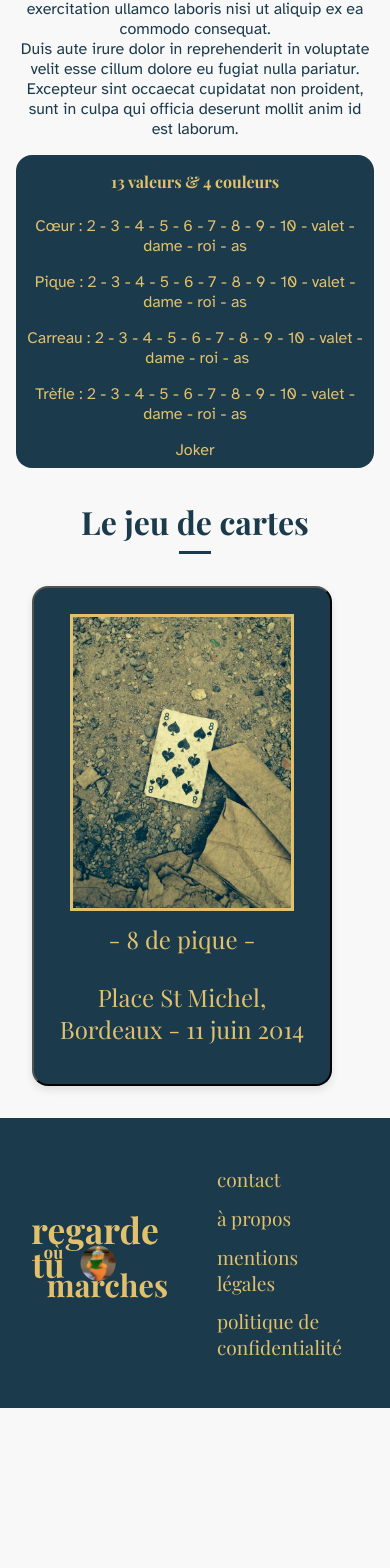
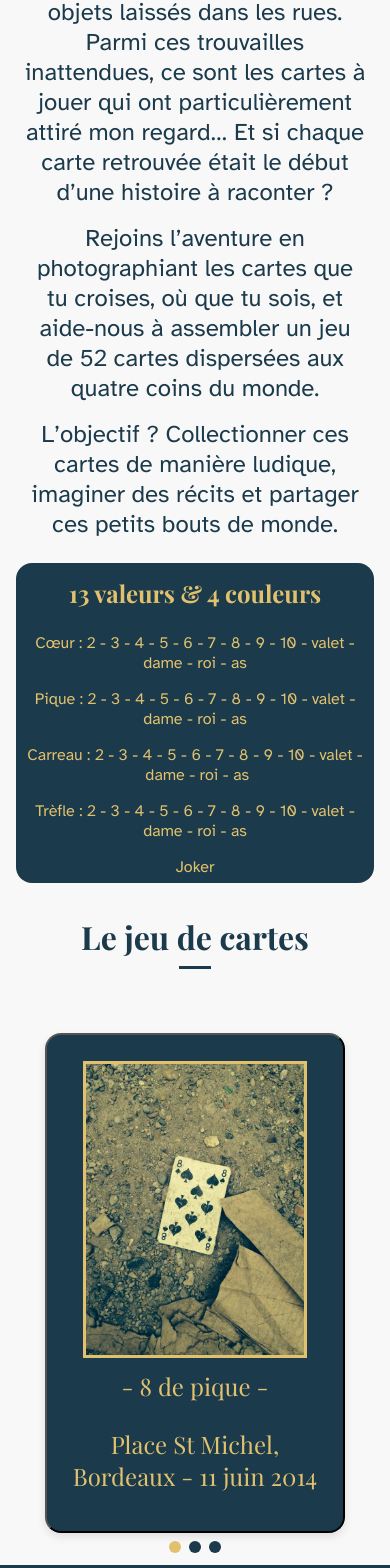
Before and after one commit to Ccilpy/regarde-ou-tu-marches, a React (Vite) app in the folder client/: page / in a window 390 px wide. Shown: the part 424-1992 px from the top of the page. Before the commit the page ends 1832 px from the top, so only its background shows below. Built offline with nearby package versions, Linux system fonts and the light colour scheme.

Commit message:
add swiper and policy and mentions

```diff
--- /dev/null
+++ b/client/src/components/Carousel/index.tsx
@@ -0,0 +1,45 @@
+import { Pagination } from "swiper/modules";
+import { Swiper, SwiperSlide } from "swiper/react";
+import "swiper/css";
+import "swiper/css/pagination";
+import Card from "../Card";
+import "./style.css";
+import useWindowWidth from "../../services/useWindowWidth";
+
+// interface CardCarouselProps {
+//     // Tu peux ajouter des props ici si nécessaire
+//   }
+
+const CardCarousel = (): JSX.Element => {
+  const windowWidth = useWindowWidth();
+
+  return (
+    <article className="card-carousel-container">
+      {windowWidth <= 768 ? (
+        <Swiper
+          modules={[Pagination]}
+          pagination={{ clickable: true }}
+          spaceBetween={10}
+          slidesPerView={1}
+          className="swiper-mobile"
+        >
+          <SwiperSlide>
+            <Card />
+          </SwiperSlide>
+          <SwiperSlide>
+            <Card />
+          </SwiperSlide>
+          <SwiperSlide>
+            <Card />
+          </SwiperSlide>
+        </Swiper>
+      ) : (
+        <div className="card-grid desktop-only">
+          <Card />
+        </div>
+      )}
+    </article>
+  );
+};
+
+export default CardCarousel;
--- /dev/null
+++ b/client/src/components/Carousel/style.css
@@ -0,0 +1,69 @@
+.card-carousel-container {
+  display: flex;
+  justify-content: center;
+  align-items: center;
+  margin-top: 2rem;
+  width: 100%;
+}
+
+.card-grid {
+  display: grid;
+  grid-template-columns: repeat(3, 1fr);
+  gap: 1.25rem;
+  width: 100%;
+}
+
+.swiper-mobile {
+  display: none;
+}
+
+.card-grid.desktop-only {
+  display: none;
+}
+
+.swiper-pagination-bullet {
+  background-color: var(--primaryColor);
+  border-radius: 50%;
+  width: 12px;
+  height: 12px;
+  opacity: 1;
+  transition: background-color 0.3s ease;
+}
+
+.swiper-pagination-bullet-active {
+  background-color: var(--secondaryColor);
+}
+
+@media (max-width: 768px) {
+  .swiper-mobile {
+    display: block;
+    width: 100%;
+  }
+
+  .card-grid.desktop-only {
+    display: none;
+  }
+
+  .swiper-slide {
+    display: flex;
+    justify-content: center;
+    align-items: center;
+  }
+
+  .swiper-wrapper {
+    padding: 0 2 1rem;
+  }
+}
+
+@media (min-width: 769px) {
+  .card-grid.desktop-only {
+    display: grid;
+    grid-template-columns: repeat(4, 1fr);
+    gap: 2rem;
+    width: 100%;
+  }
+
+  .swiper-mobile {
+    display: none;
+  }
+}
--- a/client/src/components/Footer/index.tsx
+++ b/client/src/components/Footer/index.tsx
@@ -22,19 +22,37 @@ export default function Footer() {
           </li>
           <li>
             {" "}
-            <Link to="/about" className="link-footer">
+            <Link
+              to="/about"
+              className="link-footer"
+              onClick={() => {
+                window.scrollTo({ top: 0, behavior: "smooth" });
+              }}
+            >
               à propos
             </Link>
           </li>
           <li>
             {" "}
-            <Link to="/legal-mentions" className="link-footer">
+            <Link
+              to="/legal-mentions"
+              className="link-footer"
+              onClick={() => {
+                window.scrollTo({ top: 0, behavior: "smooth" });
+              }}
+            >
               mentions légales
             </Link>
           </li>
           <li>
             {" "}
-            <Link to="/privacy-policy" className="link-footer">
+            <Link
+              to="/privacy-policy"
+              className="link-footer"
+              onClick={() => {
+                window.scrollTo({ top: 0, behavior: "smooth" });
+              }}
+            >
               politique de confidentialité
             </Link>
           </li>
--- a/client/src/pages/Home/index.tsx
+++ b/client/src/pages/Home/index.tsx
@@ -1,5 +1,5 @@
 import "./style.css";
-import Card from "../../components/Card";
+import CardCarousel from "../../components/Carousel";
 
 export default function Home() {
   return (
@@ -7,20 +7,23 @@ export default function Home() {
       <section className="home-text-container">
         <h1 className="section-title">Regarde où tu marches</h1>
         <article className="home-text">
-          <p>Lorem ipsum dolor sit amet</p>
-          <p>
-            Consectetur adipiscing elit, sed do eiusmod tempor incididunt ut
-            labore et dolore magna aliqua.
+          <p className="home-paragraph">
+            Regarde où tu marches est un jeu captivant, né d'une simple
+            curiosité : celle d’observer les objets laissés dans les rues. Parmi
+            ces trouvailles inattendues, ce sont les cartes à jouer qui ont
+            particulièrement attiré mon regard… Et si chaque carte retrouvée
+            était le début d’une histoire à raconter ?
           </p>
-          <p>
-            Ut enim ad minim veniam, quis nostrud exercitation ullamco laboris
-            nisi ut aliquip ex ea commodo consequat.
+
+          <p className="home-paragraph">
+            Rejoins l’aventure en photographiant les cartes que tu croises, où
+            que tu sois, et aide-nous à assembler un jeu de 52 cartes dispersées
+            aux quatre coins du monde.
           </p>
-          <p>
-            Duis aute irure dolor in reprehenderit in voluptate velit esse
-            cillum dolore eu fugiat nulla pariatur. Excepteur sint occaecat
-            cupidatat non proident, sunt in culpa qui officia deserunt mollit
-            anim id est laborum.
+
+          <p className="home-paragraph">
+            L’objectif ? Collectionner ces cartes de manière ludique, imaginer
+            des récits et partager ces petits bouts de monde.
           </p>
         </article>
         <article className="rank-text">
@@ -44,7 +47,7 @@ export default function Home() {
       </section>
       <section className="game-container">
         <h2 className="game-title">Le jeu de cartes</h2>
-        <Card />
+        <CardCarousel />
       </section>
     </>
   );
--- a/client/src/pages/Home/style.css
+++ b/client/src/pages/Home/style.css
@@ -3,6 +3,10 @@
 .game-title {
   font-family: var(--titleFont);
   font-weight: bold;
+}
+
+.section-title {
+  margin: 0 1rem 1rem 0rem;
 }
 
 .home-text,
@@ -18,12 +22,21 @@
   margin: 1.5rem 1rem 2rem 1rem;
 }
 
+.home-paragraph {
+  font-size: 1.5rem;
+  padding: 0.5rem;
+}
+
 .rank-text {
   grid-area: 1 / 2 / 3 / 3;
   text-align: center;
   background-color: var(--primaryColor);
   color: var(--secondaryColor);
   border-radius: 16px;
+  height: 20rem;
+  display: flex;
+  flex-direction: column;
+  justify-content: center;
 }
 
 .rank-section {
@@ -32,6 +45,7 @@
 
 .article-title {
   margin: 1rem;
+  font-size: 1.5rem;
 }
 
 .section-title {
@@ -74,11 +88,6 @@
   }
 
   .rank-text {
-    width: 100%;
-    text-align: center;
-    background-color: var(--primaryColor);
-    color: var(--secondaryColor);
-    border-radius: 16px;
     margin-top: 1rem;
   }
 
--- /dev/null
+++ b/client/src/services/useWindowWidth.ts
@@ -0,0 +1,21 @@
+import { useEffect, useState } from "react";
+
+const useWindowWidth = (): number => {
+  const [width, setWidth] = useState<number>(window.innerWidth);
+
+  useEffect(() => {
+    const handleResize = () => {
+      setWidth(window.innerWidth);
+    };
+
+    window.addEventListener("resize", handleResize);
+
+    return () => {
+      window.removeEventListener("resize", handleResize);
+    };
+  }, []);
+
+  return width;
+};
+
+export default useWindowWidth;
```
Also changed, not shown: 1 other file (tests, documents, lock files or other folders).
